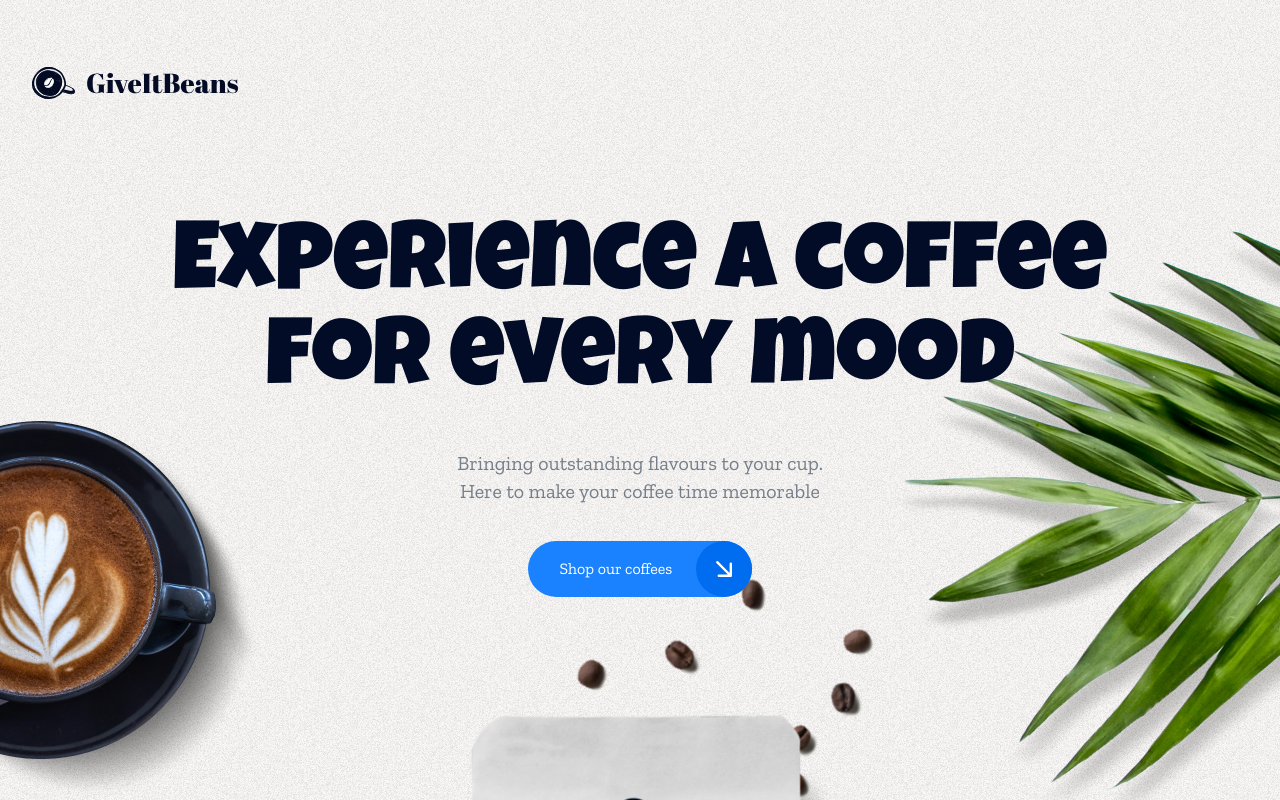
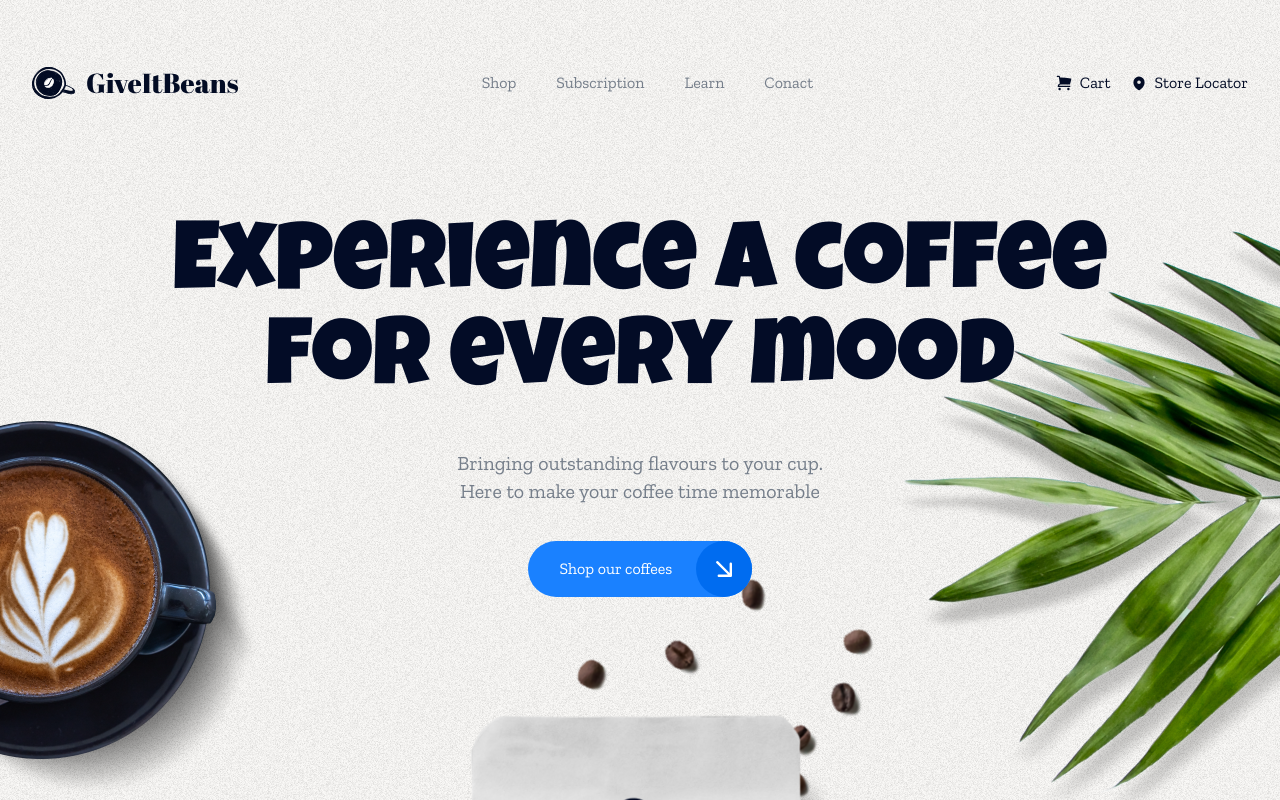
Before and after one commit to zs-kev/giveitbeans, a Next.js app: page / in a window 1280 px wide. Shown: the top 800 px of the page. Built offline with nearby package versions, Linux system fonts and the light colour scheme.

Commit message:
build: added nav intro animation

```diff
--- a/app/page.tsx
+++ b/app/page.tsx
@@ -46,7 +46,7 @@ const HomePage = () => {
           variants={mainIntro}
           initial="hidden"
           animate="visible"
-          transition={{ duration: 0.5 }}
+          transition={{ duration: 0.5, delay: 0.25 }}
           className="max-w-5xl mx-auto relative z-20"
         >
           Experience a coffee for every mood
@@ -55,7 +55,7 @@ const HomePage = () => {
           variants={mainIntro}
           initial="hidden"
           animate="visible"
-          transition={{ duration: 0.5, delay: 0.25 }}
+          transition={{ duration: 0.5, delay: 0.5 }}
           className="max-w-sm mx-auto pt-4 pb-7 lg:py-7 xl:py-9 relative z-20"
         >
           Bringing outstanding flavours to your cup. Here to make your coffee
@@ -65,7 +65,7 @@ const HomePage = () => {
           variants={mainIntro}
           initial="hidden"
           animate="visible"
-          transition={{ duration: 0.5, delay: 0.5 }}
+          transition={{ duration: 0.5, delay: 0.85 }}
         >
           <ButtonPrimary link={'/shop'}>Shop our coffees</ButtonPrimary>
         </motion.div>
@@ -76,7 +76,7 @@ const HomePage = () => {
           }}
           initial="hidden"
           animate="visible"
-          transition={{ duration: 0.5, delay: 0.85 }}
+          transition={{ duration: 0.5, delay: 1 }}
           className="relative w-full max-w-3xl aspect-[199/310] mx-auto sm:-mt-14 z-20"
         >
           <Image
--- a/components/ButtonPrimary.tsx
+++ b/components/ButtonPrimary.tsx
@@ -20,7 +20,7 @@ const ButtonPrimary: FC<ButtonPrimaryProps> = ({
     <Button asChild>
       <Link
         href={link}
-        className="pl-8 py-4 group ease-in-out duration-300 relative z-50"
+        className="pl-8 py-4 group ease-in-out duration-300 relative z-50 hover:text-white"
       >
         {children}
         <span className="w-14 h-14 p-3 ml-6 rounded-full bg-accent ease-in-out duration-300 group-hover:-rotate-45">
--- a/components/Header.tsx
+++ b/components/Header.tsx
@@ -1,33 +1,45 @@
 'use client';
 
+import { MapPinIcon, ShoppingCartIcon } from '@heroicons/react/20/solid';
+import { motion } from 'framer-motion';
 import Image from 'next/image';
 import Link from 'next/link';
+import { ReactNode } from 'react';
 
-// const mainPages: { page: string; path: string }[] = [
-//   { page: 'Shop', path: '/shop' },
-//   { page: 'Subscription', path: '/subscription' },
-//   { page: 'Learn', path: '/learn' },
-//   { page: 'Conact', path: '/contact' },
-// ];
+const mainPages: { page: string; path: string }[] = [
+  { page: 'Shop', path: '/shop' },
+  { page: 'Subscription', path: '/subscription' },
+  { page: 'Learn', path: '/learn' },
+  { page: 'Conact', path: '/contact' },
+];
 
-// const iconPages: { page: string; path: string; icon: ReactNode }[] = [
-//   {
-//     page: 'Cart',
-//     path: '/cart',
-//     icon: <ShoppingCartIcon className="w-4" />,
-//   },
-//   {
-//     page: 'Store Locator',
-//     path: '/store-locator',
-//     icon: <MapPinIcon className="w-4" />,
-//   },
-// ];
+const iconPages: { page: string; path: string; icon: ReactNode }[] = [
+  {
+    page: 'Cart',
+    path: '/cart',
+    icon: <ShoppingCartIcon className="w-4" />,
+  },
+  {
+    page: 'Store Locator',
+    path: '/store-locator',
+    icon: <MapPinIcon className="w-4" />,
+  },
+];
 
 function Header() {
   // const currentRoute = usePathname();
   return (
     <header>
-      <nav className="flex items-center justify-between max-w-screen-2xl mx-6 md:mx-8 2xl:mx-auto py-16">
+      <motion.nav
+        variants={{
+          hidden: { opacity: 0, y: 25 },
+          visible: { opacity: 1, y: 0 },
+        }}
+        initial="hidden"
+        animate="visible"
+        transition={{ duration: 0.5 }}
+        className="flex items-center justify-between max-w-screen-2xl mx-6 md:mx-8 2xl:mx-auto py-16"
+      >
         <Link href={'/'}>
           <Image
             src="/assets/logo/logo-dark.svg"
@@ -36,14 +48,14 @@ function Header() {
             height={37}
           />
         </Link>
-        {/* <div className="flex items-center gap-10">
+        <div className="hidden sm:flex items-center gap-10">
           {mainPages.map(({ page, path }) => (
             <Link href={path} key={page}>
               {page}
             </Link>
           ))}
         </div>
-        <div className="flex items-center gap-5">
+        <div className="hidden lg:flex items-center gap-5">
           {iconPages.map(({ page, path, icon }) => (
             <Link
               href={path}
@@ -54,8 +66,8 @@ function Header() {
               {page}
             </Link>
           ))}
-        </div> */}
-      </nav>
+        </div>
+      </motion.nav>
     </header>
   );
 }
--- a/styles/globals.css
+++ b/styles/globals.css
@@ -65,7 +65,7 @@
     @apply text-base md:text-lg lg:text-xl;
   }
   a {
-    @apply text-base;
+    @apply text-base hover:text-secondary ease-in-out duration-300;
   }
 
   .maxWidth {
```
